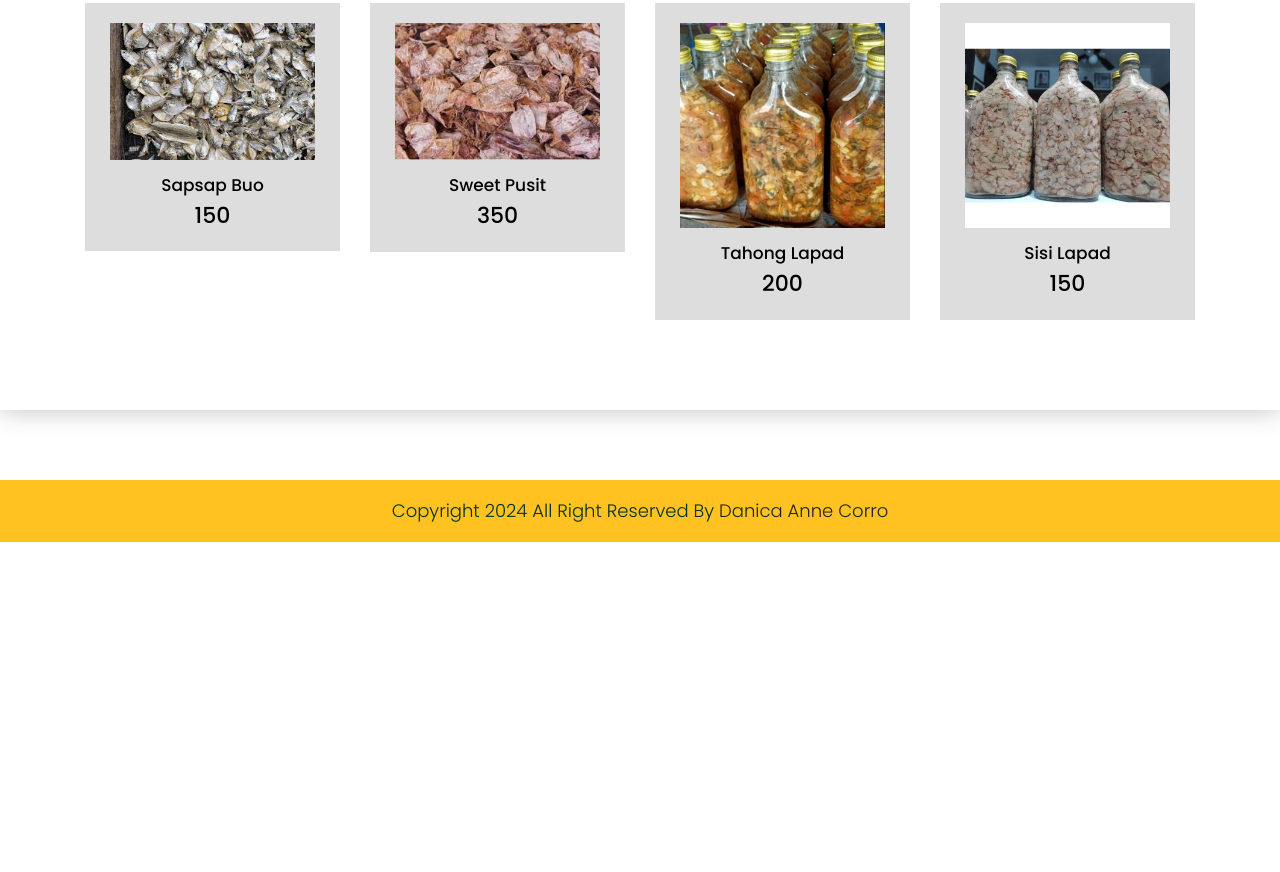
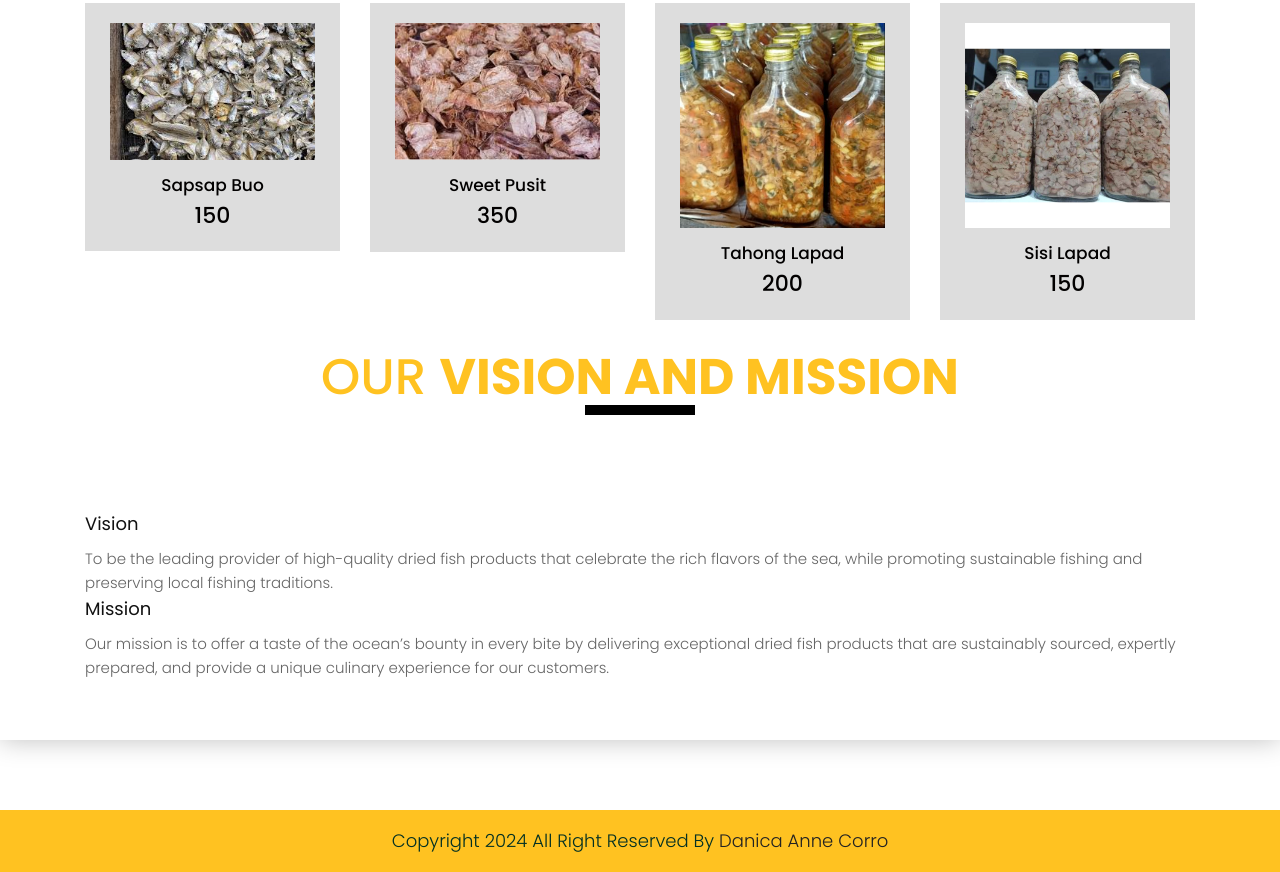
Before and after one commit to rovic2004/Danica-Anne-Corro, a plain HTML site: page index.html in a window 1280 px wide. Shown: the part 1406-2278 px from the top of the page. Before the commit the page ends 1948 px from the top, so only its background shows below. Drawn offline with nearby package versions, Linux system fonts and the light colour scheme; files whose address does not match are found by name.

Commit message:
Update index.html

```diff
--- a/index.html
+++ b/index.html
@@ -61,7 +61,7 @@
                              <li> <a href="about.html">About</a> </li>
                              <li> <a href="product.html">Product</a> </li>
                              <li>
-                               <button onclick="window.location.href='https://rovic2004.github.io/FIVE-MINDS-ONE-MISSION/';">
+                              <button onclick="window.location.href='https://rovic2004.github.io/FIVE-MINDS-ONE-MISSION/';">
                                  Go to Main
                              </button>
 
@@ -212,7 +212,26 @@
                </div>
 
 
-
+              <!-- Vision and Mission Section -->
+   <section class="vision_mission_section">
+      <div class="container">
+         <div class="row">
+            <div class="col-md-12">
+               <div class="title">
+                  <h2>Our <strong>Vision and Mission</strong></h2>
+               </div>
+               <div class="vision">
+                  <h3>Vision</h3>
+                  <p>To be the leading provider of high-quality dried fish products that celebrate the rich flavors of the sea, while promoting sustainable fishing and preserving local fishing traditions.</p>
+               </div>
+               <div class="mission">
+                  <h3>Mission</h3>
+                  <p>Our mission is to offer a taste of the ocean’s bounty in every bite by delivering exceptional dried fish products that are sustainably sourced, expertly prepared, and provide a unique culinary experience for our customers.</p>
+               </div>
+            </div>
+         </div>
+      </div>
+   </section>
 
                </div>
             </div>
```
